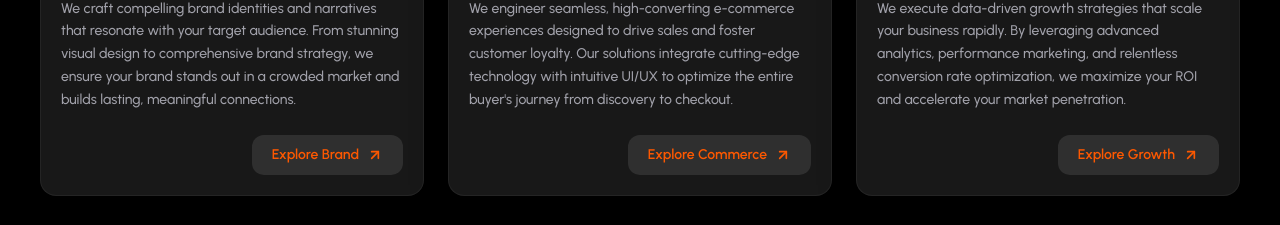
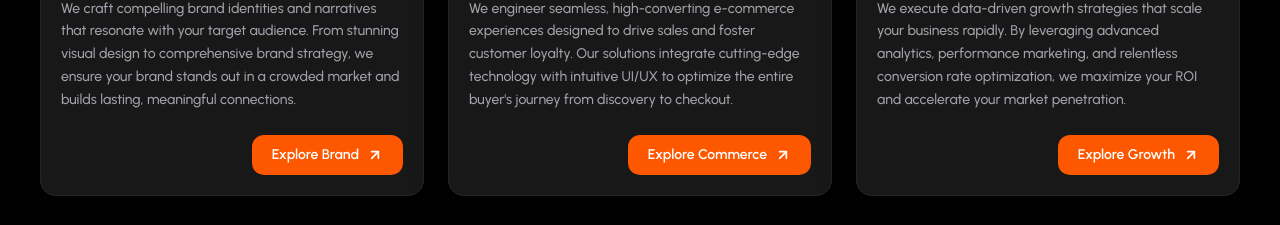
Before and after one commit to Vivekkrguptajio/scaloMatrix, a React (Vite) app in the folder frontend/: page / in a window 1280 px wide. Shown: the part 2059-2284 px from the top of the page. Built offline with nearby package versions, Linux system fonts and the light colour scheme; no server answers.

Commit message:
Change Explore buttons default state to orange background with white text

```diff
--- a/frontend/src/components/ServicesCards.jsx
+++ b/frontend/src/components/ServicesCards.jsx
@@ -109,7 +109,7 @@ export default function ServicesCards() {
                 </p>
 
                 <div className="mt-6 flex justify-end">
-                  <a href={card.link} className="inline-flex items-center gap-2 px-5 py-2.5 rounded-xl bg-white/10 hover:bg-white hover:text-black transition-colors text-sm font-semibold text-[#FD5800] group">
+                  <a href={card.link} className="inline-flex items-center gap-2 px-5 py-2.5 rounded-xl bg-[#FD5800] text-white hover:bg-white hover:text-black transition-colors text-sm font-semibold group">
                     Explore {card.titleScript}
                     <span className="group-hover:translate-x-1 group-hover:-translate-y-1 transition-transform">
                       <svg width="16" height="16" viewBox="0 0 24 24" fill="none" stroke="currentColor" strokeWidth="2.5" strokeLinecap="round" strokeLinejoin="round"><line x1="7" y1="17" x2="17" y2="7"></line><polyline points="7 7 17 7 17 17"></polyline></svg>
```
